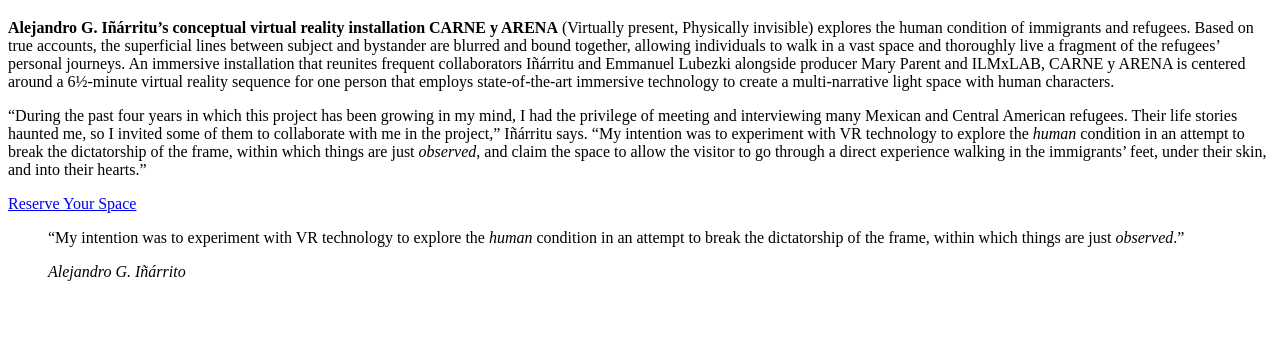
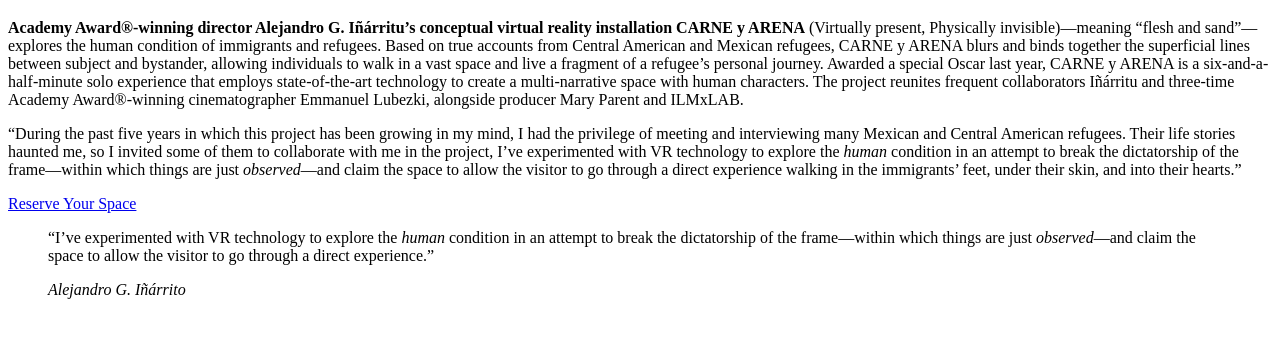
Before and after one commit to angelplasma/carne-y-arena, a Gatsby site: page /about in a window 1280 px wide. Shown: the part 61-398 px from the top of the page. Built offline with nearby package versions, Linux system fonts and the light colour scheme; Gatsby itself is replaced by a stand-in of ours.

Commit message:
Adjust about page copy and styles

```diff
--- a/src/pages/about.js
+++ b/src/pages/about.js
@@ -3,9 +3,10 @@
 import { TICKETS_URL } from '../../lib/constants'
 import styles from './about.module.scss'
 
-const quoteText = `My intention was to experiment with VR technology to explore
-  the <i>human</i> condition in an attempt to break the dictatorship of
-  the frame, within which things are just <i>observed</i>`
+const partialQuoteText = `I’ve experimented with VR technology to explore the
+  <i>human</i> condition in an attempt to break the dictatorship of the
+  frame—within which things are just <i>observed</i>—and claim the space to
+  allow the visitor to go through a direct experience`
 
 const AboutPage = () => (
   <div styleName="container">
@@ -13,27 +14,28 @@
 
     <div styleName="content">
       <p>
-        <b>Alejandro G. Iñárritu’s conceptual virtual reality installation CARNE
-        y ARENA</b> (Virtually present, Physically invisible) explores the human
-        condition of immigrants and refugees. Based on true accounts, the
-        superficial lines between subject and bystander are blurred and bound
-        together, allowing individuals to walk in a vast space and thoroughly
-        live a fragment of the refugees’ personal journeys. An immersive
-        installation that reunites frequent collaborators Iñárritu and Emmanuel
-        Lubezki alongside producer Mary Parent and ILMxLAB, CARNE y ARENA is
-        centered around a 6½-minute virtual reality sequence for one person
-        that employs state-of-the-art immersive technology to create a
-        multi-narrative light space with human characters.
+        <b>Academy Award®-winning director Alejandro G. Iñárritu’s conceptual
+        virtual reality installation CARNE y ARENA</b> (Virtually present,
+        Physically invisible)—meaning “flesh and sand”—explores the human
+        condition of immigrants and refugees. Based on true accounts from
+        Central American and Mexican refugees, CARNE y ARENA blurs and binds
+        together the superficial lines between subject and bystander, allowing
+        individuals to walk in a vast space and live a fragment of a refugee’s
+        personal journey. Awarded a special Oscar last year, CARNE y ARENA is a
+        six-and-a-half-minute solo experience that employs state-of-the-art
+        technology to create a multi-narrative space with human characters. The
+        project reunites frequent collaborators Iñárritu and three-time Academy
+        Award®-winning cinematographer Emmanuel Lubezki, alongside producer Mary
+        Parent and ILMxLAB.
       </p>
 
       <p>
-        “During the past four years in which this project has been growing in
-        my mind, I had the privilege of meeting and interviewing many Mexican
-        and Central American refugees. Their life stories haunted me, so I
-        invited some of them to collaborate with me in the project,” Iñárritu
-        says. “<span dangerouslySetInnerHTML={{ __html: quoteText }} />, and claim the space to allow the
-        visitor to go through a direct experience walking in the immigrants’
-        feet, under their skin, and into their hearts.”
+        “During the past five years in which this project has been growing in my
+        mind, I had the privilege of meeting and interviewing many Mexican and
+        Central American refugees. Their life stories haunted me, so I invited
+        some of them to collaborate with me in the
+        project, <span dangerouslySetInnerHTML={{ __html: partialQuoteText }} /> walking
+        in the immigrants’ feet, under their skin, and into their hearts.”
       </p>
 
       <a href={TICKETS_URL} className="button" rel="noopener">Reserve Your Space</a>
@@ -41,7 +43,7 @@
 
     <aside styleName="background">
       <blockquote>
-        <p dangerouslySetInnerHTML={{ __html: `“${quoteText}.”` }} />
+        <p dangerouslySetInnerHTML={{ __html: `“${partialQuoteText}.”` }} />
         <cite>Alejandro G. Iñárrito</cite>
       </blockquote>
     </aside>
--- a/src/pages/about.module.scss
+++ b/src/pages/about.module.scss
@@ -1,13 +1,14 @@
 @import '../styles/setup';
 
 $show-quote-background: 'small-desktop-up';
+$max-page-width: 1020px;
 
 .container {
   position: relative;
 
   @include breakpoint($desktop-nav) {
     margin: auto;
-    max-width: 1020px;
+    max-width: $max-page-width;
   }
 }
 
@@ -52,11 +53,15 @@
 
     p {
       font-family: $extrabolditalic;
-      font-size: (100/960) * 100vw;
+      font-size: (80/840) * 100vw; // adjust to match height of main copy
       line-height: 1;
       margin-bottom: 0.5em;
 
       @include breakpoint(medium-desktop-up) {
+        font-size: (90/960) * 100vw; // adjust to match height of main copy
+      }
+
+      @media (min-width: $max-page-width + 40) {
         font-size: 100px;
       }
     }
```
